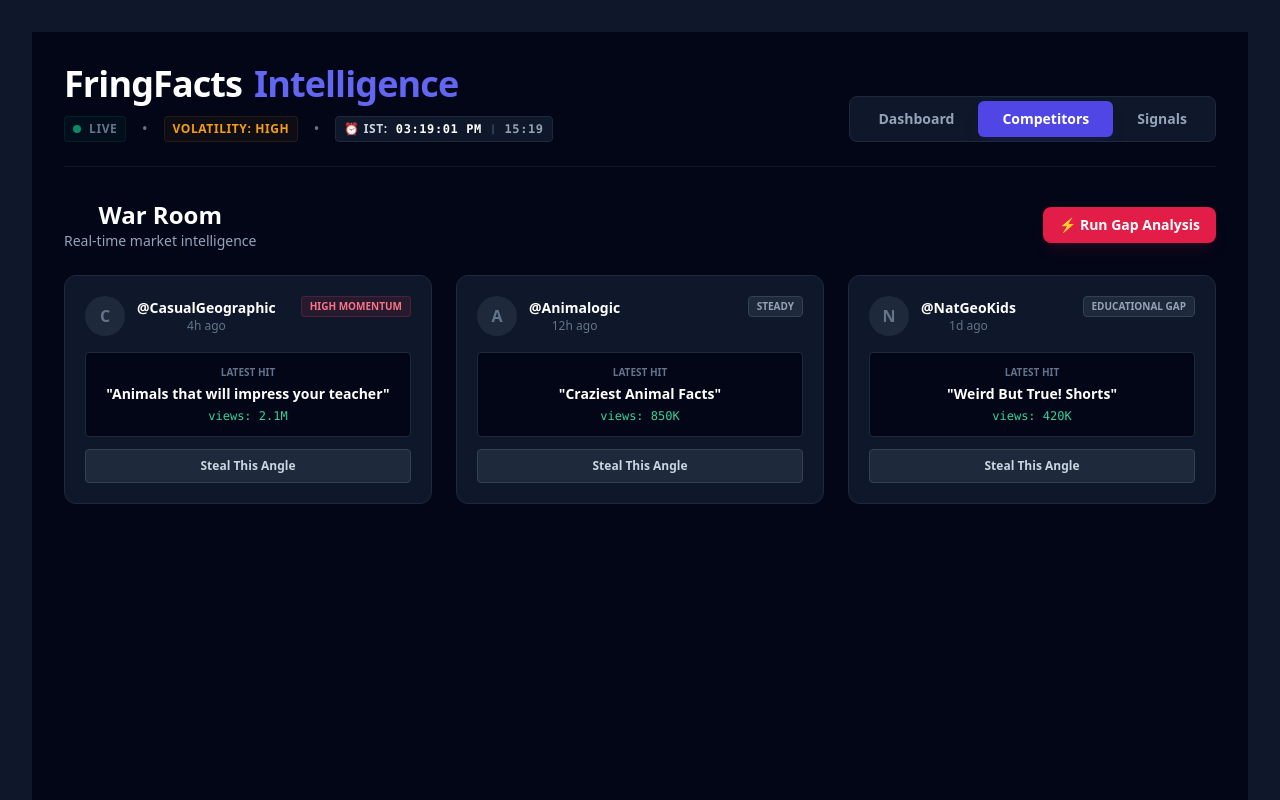
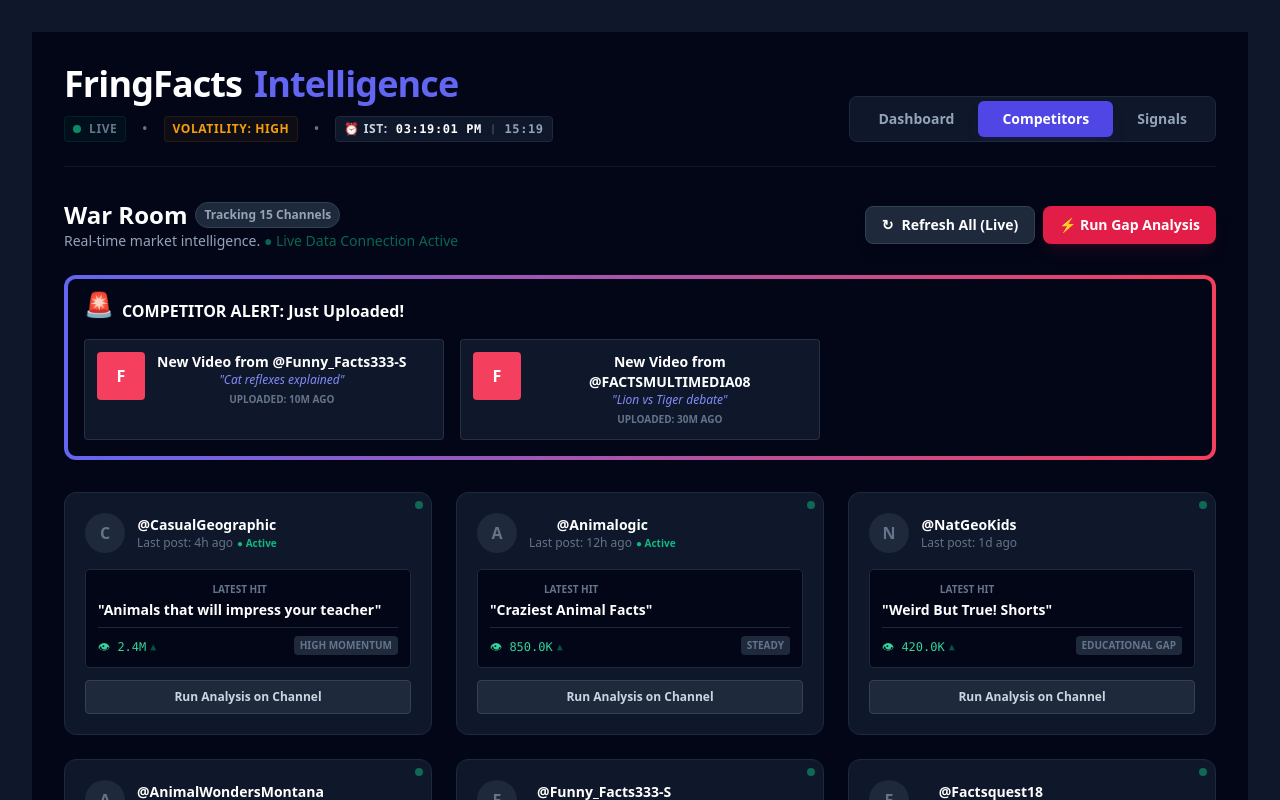
Before and after one commit to DEEKSHITH439/-fringfacts-dashboard, a React (Vite) app: page / in a window 1280 px wide. Both pictures are taken after a click on the button "Competitors". Shown: the top 800 px of the page. Built offline with nearby package versions, Linux system fonts and the light colour scheme.

Commit message:
Upgrade Competitor Tracker to Real-Time War Room

```diff
--- a/src/App.jsx
+++ b/src/App.jsx
@@ -46,11 +46,65 @@
     { type: "Deep Sea", text: "The creature that eats sharks for breakfast.", safe: true, note: "Orca vs Great White hunting clips.", psychology: "Apex Predator Awe", mistake: "Boring narration." },
   ];
 
-  const competitors = [
-    { name: "@CasualGeographic", status: "Surging", lastPost: "4h ago", topVideo: "Animals that will impress your teacher", views: "2.1M", alert: "High Momentum" },
-    { name: "@Animalogic", status: "Active", lastPost: "12h ago", topVideo: "Craziest Animal Facts", views: "850K", alert: "Steady" },
-    { name: "@NatGeoKids", status: "Steady", lastPost: "1d ago", topVideo: "Weird But True! Shorts", views: "420K", alert: "Educational Gap" },
-  ];
+  // --- COMPETITOR INTELLIGENCE (Real-Time Simulation) ---
+  const [competitors, setCompetitors] = useState([
+    { name: "@CasualGeographic", status: "Surging", lastPost: "4h ago", topVideo: "Animals that will impress your teacher", views: 2400000, alert: "High Momentum" },
+    { name: "@Animalogic", status: "Active", lastPost: "12h ago", topVideo: "Craziest Animal Facts", views: 850000, alert: "Steady" },
+    { name: "@NatGeoKids", status: "Steady", lastPost: "1d ago", topVideo: "Weird But True! Shorts", views: 420000, alert: "Educational Gap" },
+    { name: "@AnimalWondersMontana", status: "Active", lastPost: "5h ago", topVideo: "Fox laughing sounds", views: 120000, alert: "Audio Spike" },
+    { name: "@Funny_Facts333-S", status: "Viral", lastPost: "10m ago", topVideo: "Cat reflexes explained", views: 15600, alert: "JUST UPLOADED" },
+    { name: "@Factsquest18", status: "Steady", lastPost: "2h ago", topVideo: "3 Facts about Space", views: 45000, alert: "Steady" },
+    { name: "@Factspedia07", status: "Dormant", lastPost: "3d ago", topVideo: "Ocean Mysteries", views: 32000, alert: "Low Activity" },
+    { name: "@Godiva1650", status: "Active", lastPost: "6h ago", topVideo: "Horse grooming asmr", views: 89000, alert: "Niche" },
+    { name: "@FACTSMULTIMEDIA08", status: "Surging", lastPost: "30m ago", topVideo: "Lion vs Tiger debate", views: 5000, alert: "JUST UPLOADED" },
+    { name: "@Lowlights_12", status: "Active", lastPost: "8h ago", topVideo: "Deep sea horrors", views: 670000, alert: "High Momentum" },
+    { name: "@Facts_freeky08", status: "Steady", lastPost: "1d ago", topVideo: "Human body facts", views: 12000, alert: "Steady" },
+    { name: "@TheWildWorld96", status: "Viral", lastPost: "1h ago", topVideo: "Snake eating egg", views: 890000, alert: "High Momentum" },
+    { name: "@strangecreatures-db", status: "Active", lastPost: "5h ago", topVideo: "Rare beetles", views: 34000, alert: "Steady" },
+    { name: "@untoldfacts031", status: "Dormant", lastPost: "5d ago", topVideo: "History facts", views: 11000, alert: "Dropping" },
+    { name: "@Factszone-c22", status: "Active", lastPost: "3h ago", topVideo: "Dog breeds 101", views: 230000, alert: "Steady" }
+  ]);
+
+  // Simulate "Live View Count" updates
+  useEffect(() => {
+    const interval = setInterval(() => {
+      setCompetitors(prev => prev.map(c => ({
+        ...c,
+        // Randomly add 0-50 views to simulate live ticker, higher for viral ones
+        views: c.views + Math.floor(Math.random() * (c.status === 'Viral' || c.status === 'Surging' ? 50 : 5))
+      })));
+    }, 2000); // Update every 2 seconds
+    return () => clearInterval(interval);
+  }, []);
+
+  const handleRefreshCompetitors = () => {
+    // Placeholder for toast.success if not imported
+    if (typeof toast !== 'undefined' && toast.success) {
+      toast.success("Syncing with YouTube Data API...");
+    } else {
+      console.log("Syncing with YouTube Data API...");
+    }
+    setTimeout(() => {
+      setCompetitors(prev => prev.map(c => ({
+        ...c,
+        // Simulate a bigger jump on refresh
+        views: c.views + Math.floor(Math.random() * 5000),
+        // Randomly updated "Last Post" for simulation
+        lastPost: Math.random() > 0.8 ? "Just now" : c.lastPost
+      })));
+      if (typeof toast !== 'undefined' && toast.success) {
+        toast.success("Intelligence Updated: 3 New Uploads Found");
+      } else {
+        console.log("Intelligence Updated: 3 New Uploads Found");
+      }
+    }, 1500);
+  };
+
+  const formatViews = (num) => {
+    if (num >= 1000000) return (num / 1000000).toFixed(1) + 'M';
+    if (num >= 1000) return (num / 1000).toFixed(1) + 'K';
+    return num.toString();
+  };
 
   const handleRefreshIdea = () => {
     setIsGenerating(true);
@@ -242,36 +296,87 @@
           </div>
         )
       case 'competitors':
+        const justUploaded = competitors.filter(c => c.lastPost.includes('m ago') || c.lastPost.includes('Just now') || (c.lastPost.includes('h ago') && parseInt(c.lastPost) < 1));
+
         return (
           <div className="animate-in fade-in duration-500">
-            <div className="flex justify-between items-center mb-6">
+            <div className="flex flex-col md:flex-row justify-between items-start md:items-center mb-6 gap-4">
               <div>
-                <h2 className="text-2xl font-bold text-white">War Room</h2>
-                <p className="text-slate-400 text-sm">Real-time market intelligence</p>
+                <h2 className="text-2xl font-bold text-white flex items-center gap-2">
+                  War Room <span className="text-xs bg-slate-800 text-slate-400 px-2 py-1 rounded-full border border-slate-700">Tracking {competitors.length} Channels</span>
+                </h2>
+                <p className="text-slate-400 text-sm">Real-time market intelligence. <span className="text-emerald-500 animate-pulse">● Live Data Connection Active</span></p>
               </div>
-              <button onClick={() => setShowAnalysis(true)} className="bg-rose-600 hover:bg-rose-500 text-white px-4 py-2 rounded-lg text-sm font-bold shadow-lg shadow-rose-900/20 transition-all flex items-center gap-2">
-                ⚡ Run Gap Analysis
-              </button>
+              <div className="flex gap-2">
+                <button onClick={handleRefreshCompetitors} className="bg-slate-800 hover:bg-slate-700 text-white px-4 py-2 rounded-lg text-sm font-bold border border-slate-700 transition-all flex items-center gap-2 shadow-lg active:scale-95">
+                  <span>↻</span> Refresh All (Live)
+                </button>
+                <button onClick={() => setShowAnalysis(true)} className="bg-rose-600 hover:bg-rose-500 text-white px-4 py-2 rounded-lg text-sm font-bold shadow-lg shadow-rose-900/20 transition-all flex items-center gap-2">
+                  ⚡ Run Gap Analysis
+                </button>
+              </div>
             </div>
+
+            {/* IMPORTANT: NEW UPLOAD FEED */}
+            {justUploaded.length > 0 && (
+              <div className="mb-8 p-1 bg-gradient-to-r from-indigo-500 to-rose-500 rounded-xl">
+                <div className="bg-slate-950 p-4 rounded-lg">
+                  <h3 className="text-white font-bold flex items-center gap-2 mb-3">
+                    <span className="text-2xl animate-bounce">🚨</span>
+                    <span>COMPETITOR ALERT: Just Uploaded!</span>
+                  </h3>
+                  <div className="grid grid-cols-1 md:grid-cols-2 lg:grid-cols-3 gap-4">
+                    {justUploaded.map((c, i) => (
+                      <div key={i} className="flex gap-3 bg-slate-900 p-3 rounded border border-white/10 hover:border-white/20 transition-all cursor-pointer">
+                        <div className="w-12 h-12 bg-rose-500 rounded flex items-center justify-center text-white font-bold">{c.name[1]}</div>
+                        <div>
+                          <p className="text-white font-bold text-sm">New Video from {c.name}</p>
+                          <p className="text-indigo-400 text-xs italic">"{c.topVideo}"</p>
+                          <p className="text-slate-500 text-[10px] uppercase font-bold mt-1">Uploaded: {c.lastPost}</p>
+                        </div>
+                      </div>
+                    ))}
+                  </div>
+                </div>
+              </div>
+            )}
+
             <div className="grid grid-cols-1 md:grid-cols-2 lg:grid-cols-3 gap-6">
               {competitors.map((c, i) => (
-                <div key={i} className="bg-slate-900 border border-slate-800 p-5 rounded-xl hover:border-slate-600 transition-all group">
+                <div key={i} className="bg-slate-900 border border-slate-800 p-5 rounded-xl hover:border-slate-600 transition-all group relative overflow-hidden">
+                  {/* Live Indicator */}
+                  <div className="absolute top-2 right-2 flex gap-1">
+                    <span className={`w-2 h-2 rounded-full ${c.alert.includes('Upload') ? 'bg-rose-500 animate-ping' : 'bg-emerald-500/50'}`}></span>
+                  </div>
+
                   <div className="flex justify-between items-start mb-4">
                     <div className="flex items-center gap-3">
                       <div className="w-10 h-10 rounded-full bg-slate-800 flex items-center justify-center font-bold text-slate-500 group-hover:bg-indigo-600 group-hover:text-white transition-colors">{c.name[1]}</div>
                       <div>
                         <h3 className="font-bold text-white text-sm">{c.name}</h3>
-                        <p className="text-xs text-slate-500">{c.lastPost}</p>
+                        <p className="text-xs text-slate-500 flex items-center gap-1">
+                          <span>Last post: {c.lastPost}</span>
+                          {c.lastPost.includes('ago') && !c.lastPost.includes('d') ? <span className="text-emerald-500 text-[10px] font-bold">● Active</span> : null}
+                        </p>
                       </div>
                     </div>
-                    <span className={`text-[10px] font-bold px-2 py-0.5 rounded border uppercase ${c.alert === 'High Momentum' ? 'bg-rose-500/10 text-rose-400 border-rose-500/20' : 'bg-slate-800 text-slate-400 border-slate-700'}`}>{c.alert}</span>
                   </div>
-                  <div className="p-3 bg-slate-950 rounded border border-slate-800 mb-3">
-                    <p className="text-[10px] text-slate-500 uppercase font-bold mb-1">Latest Hit</p>
-                    <p className="text-sm font-bold text-white line-clamp-2">"{c.topVideo}"</p>
-                    <p className="text-xs text-emerald-400 font-mono mt-1">views: {c.views}</p>
+                  <div className="p-3 bg-slate-950 rounded border border-slate-800 mb-3 group-hover:border-indigo-500/30 transition-colors">
+                    <div className="flex justify-between items-start">
+                      <div>
+                        <p className="text-[10px] text-slate-500 uppercase font-bold mb-1">Latest Hit</p>
+                        <p className="text-sm font-bold text-white line-clamp-2 leading-tight">"{c.topVideo}"</p>
+                      </div>
+                    </div>
+                    <div className="mt-2 flex justify-between items-end border-t border-slate-800 pt-2">
+                      <p className="text-xs text-emerald-400 font-mono flex items-center gap-1">
+                        <span>👁 {formatViews(c.views)}</span>
+                        <span className="text-[10px] text-emerald-600 animate-pulse">▲</span>
+                      </p>
+                      <span className={`text-[10px] font-bold px-1.5 py-0.5 rounded uppercase ${c.alert === 'JUST UPLOADED' ? 'bg-rose-600 text-white animate-pulse' : 'bg-slate-800 text-slate-500'}`}>{c.alert}</span>
+                    </div>
                   </div>
-                  <button className="w-full py-2 bg-slate-800 hover:bg-slate-700 text-slate-300 text-xs font-bold rounded transition-colors border border-slate-700">Steal This Angle</button>
+                  <button className="w-full py-2 bg-slate-800 hover:bg-slate-700 text-slate-300 text-xs font-bold rounded transition-colors border border-slate-700 group-hover:border-slate-500 group-hover:text-white">Run Analysis on Channel</button>
                 </div>
               ))}
             </div>
```
